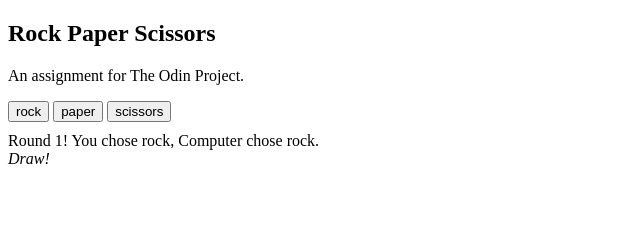
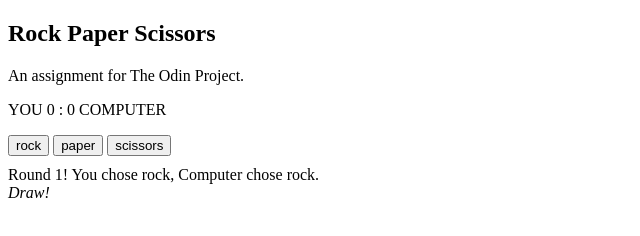
Before and after one commit to egpheel/odin-rps, a plain HTML site: page index.html in a window 1280 px wide. Both pictures are taken after a click on the button "rock". Shown: the whole page, without its empty margins (0-640 px from the left). Drawn offline with Linux system fonts and the light colour scheme.

Commit message:
added live scoring

```diff
--- a/index.html
+++ b/index.html
@@ -10,6 +10,8 @@
     <p>An assignment for The Odin Project.</p>
     <!-- <p>(press F12 to play in your console)</p> -->
 
+    <p class="score">YOU 0 : 0 COMPUTER</p>
+
     <button class="rock">rock</button>
     <button class="paper">paper</button>
     <button class="scissors">scissors</button>
--- a/script.js
+++ b/script.js
@@ -2,10 +2,10 @@ const rockBtn = document.querySelector(".rock");
 const paperBtn = document.querySelector(".paper");
 const scissorsBtn = document.querySelector(".scissors");
 const resultsDiv = document.querySelector(".results");
+const scoreParagraph = document.querySelector(".score");
 
 let currentRound = 1;
 let maxRounds = 5;
-let winRoundsCondition = 3;
 
 let humanScore = 0;
 let computerScore = 0;
@@ -119,6 +119,9 @@ function playRound(humanChoice) {
       computerScore
   );
 
+  scoreParagraph.textContent =
+    "YOU " + humanScore + " : " + computerScore + " COMPUTER";
+
   currentRound++;
 }
 
```
